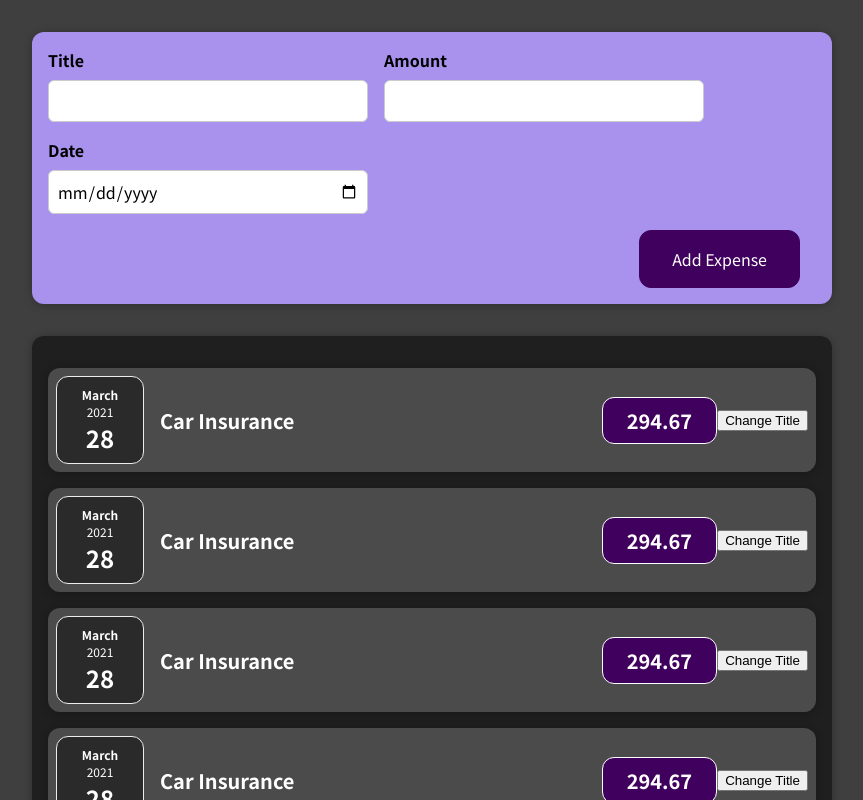
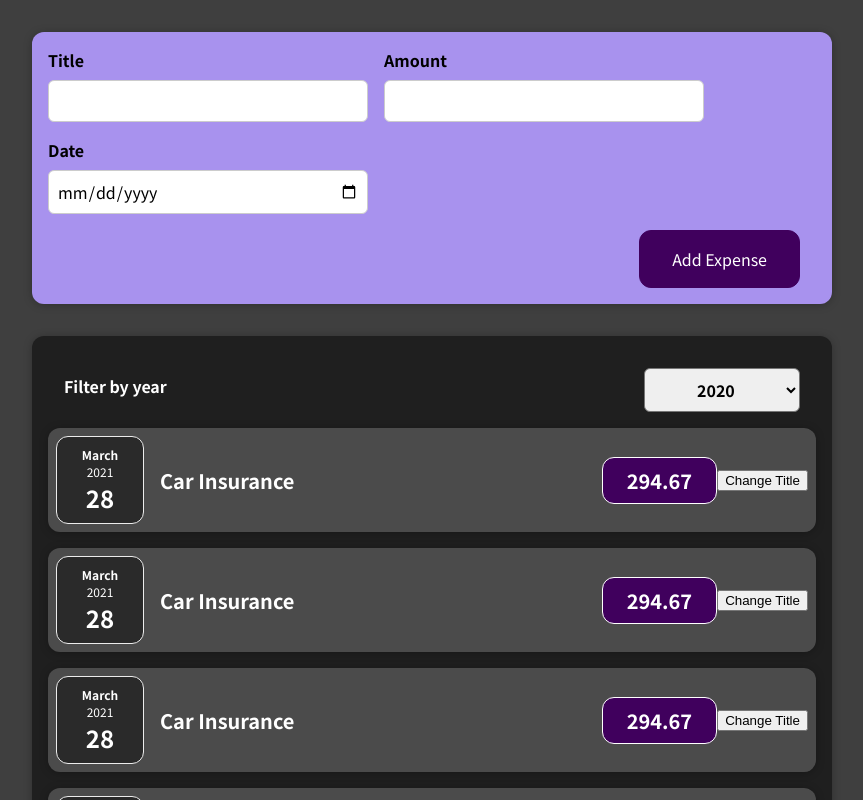
Before and after one commit to Funinja/React-Budget-Building-Website, a React (Create React App) app: page / in a window 1280 px wide. Shown: the top 800 px of the page, without its empty margins (208-1071 px from the left). Built offline with nearby package versions, Linux system fonts and the light colour scheme.

Commit message:
add year filter

```diff
--- a/src/components/Expenses/Expenses.js
+++ b/src/components/Expenses/Expenses.js
@@ -1,10 +1,25 @@
+import React, { useState } from "react";
 import ExpenseItem from "./ExpenseItem";
 import Card from "../UI/Card";
+import ExpensesFilter from "./ExpensesFilter";
 import "./Expenses.css";
 
 function Expenses(props) {
+  const [filteredYear, setFilteredYear] = useState("2020");
+
+  const filterChangeHandler = (selectedYear) => {
+    console.log("Expenses.js");
+    console.log(selectedYear);
+    setFilteredYear(selectedYear);
+  };
+
   return (
+    <div>
       <Card className="expenses">
+        <ExpensesFilter
+          selected={filteredYear}
+          onChangeFilter={filterChangeHandler}
+        />
         <ExpenseItem
           title={props.items[0].title}
           amount={props.items[0].amount}
@@ -26,6 +41,7 @@
           date={props.items[3].date}
         ></ExpenseItem>
       </Card>
+    </div>
   );
 }
 
--- /dev/null
+++ b/src/components/Expenses/ExpensesFilter.css
@@ -0,0 +1,24 @@
+.expenses-filter {
+  color: white;
+  padding: 0 1rem;
+}
+
+.expenses-filter__control {
+  display: flex;
+  width: 100%;
+  align-items: center;
+  justify-content: space-between;
+  margin: 1rem 0;
+}
+
+.expenses-filter label {
+  font-weight: bold;
+  margin-bottom: 0.5rem;
+}
+
+.expenses-filter select {
+  font: inherit;
+  padding: 0.5rem 3rem;
+  font-weight: bold;
+  border-radius: 6px;
+}
--- /dev/null
+++ b/src/components/Expenses/ExpensesFilter.js
@@ -0,0 +1,25 @@
+import React from "react";
+
+import "./ExpensesFilter.css";
+
+const ExpensesFilter = (props) => {
+  const dropdownChangeHandler = (event) => {
+    props.onChangeFilter(event.target.value);
+  };
+
+  return (
+    <div className="expenses-filter">
+      <div className="expenses-filter__control">
+        <label>Filter by year</label>
+        <select value={props.selected} onChange={dropdownChangeHandler}>
+          <option value="2022">2022</option>
+          <option value="2021">2021</option>
+          <option value="2020">2020</option>
+          <option value="2019">2019</option>
+        </select>
+      </div>
+    </div>
+  );
+};
+
+export default ExpensesFilter;
```
Also changed, not shown: 1 other file (tests, documents, lock files or other folders). Lines whose indentation alone changed are shown as unchanged.
